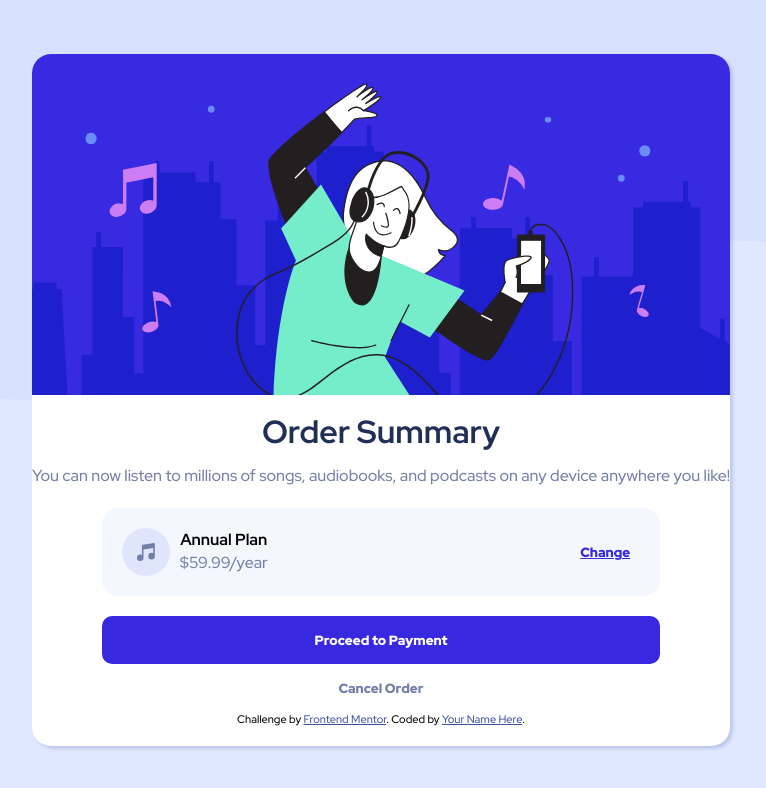
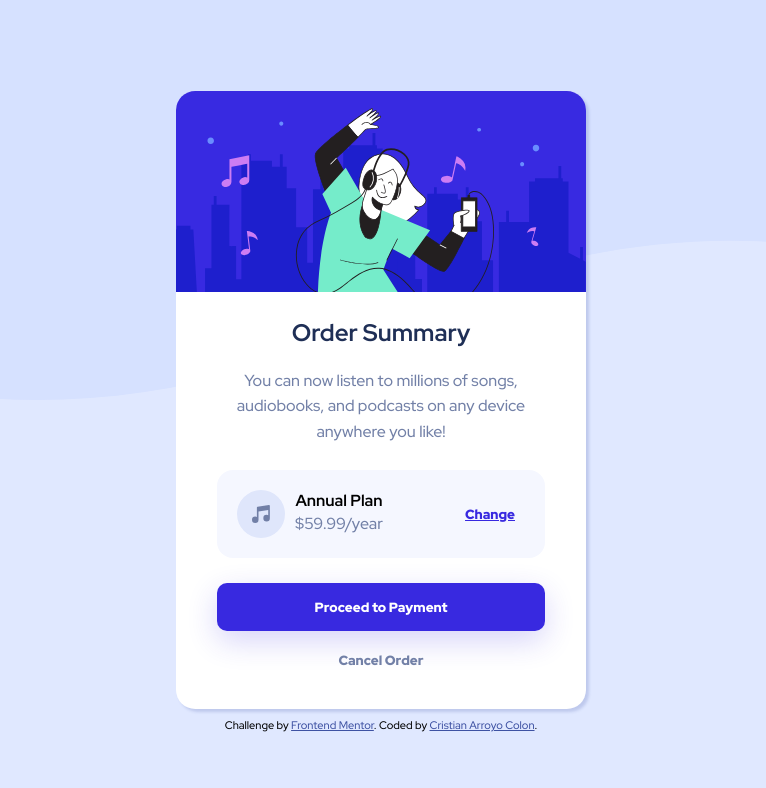
Before and after one commit to crisboxing11/Order-summary-component-challenge, a plain HTML site: page index.html in a window 1280 px wide. Shown: the whole page, without its empty margins (259-1025 px from the left). Drawn offline with Linux system fonts and the light colour scheme.

Commit message:
adjusting padding

```diff
--- a/index.html
+++ b/index.html
@@ -9,11 +9,6 @@
 
   <title>Frontend Mentor | Order summary card</title>
 
-  <!-- Feel free to remove these styles or customise in your own stylesheet 👍 -->
-  <style>
-    .attribution { font-size: 11px; text-align: center; }
-    .attribution a { color: hsl(228, 45%, 44%); }
-  </style>
 </head>
 <body>
   <div class="bgr"></div>
@@ -21,8 +16,8 @@
   <div class="picture">
     <img src="./images/illustration-hero.svg" alt="hero image" class="top-image">
   </div>
-  <h1>Order Summary</h1>
-<p> You can now listen to millions of songs, audiobooks, and podcasts on any
+  <h2>Order Summary</h2>
+<p class="description"> You can now listen to millions of songs, audiobooks, and podcasts on any
   device anywhere you like!</p>
 
 <div class="plan">
@@ -41,10 +36,11 @@
   <button class="btn-primary btn">Proceed to Payment</button>
   <button class="btn-secondary btn"> Cancel Order</button>
 </div>
+</div>
 
   <div class="attribution">
     Challenge by <a href="https://www.frontendmentor.io?ref=challenge" target="_blank">Frontend Mentor</a>.
-    Coded by <a href="#">Your Name Here</a>.
+    Coded by <a href="#">Cristian Arroyo Colon</a>.
   </div>
 </body>
 </html>
--- a/style.css
+++ b/style.css
@@ -57,8 +57,8 @@
       box-shadow: 3px 3px 3px hsl(228, 45%,44%, 0.2)
   }
 
-  .container h1 {
-      margin: 10px 0
+  .container h2 {
+      margin: 20px 0
   }
 
   .container .top-image {
@@ -67,11 +67,15 @@
 
   }
 
+  .container .description {
+    padding: 0 30px;
+  }
+
   .container .plan {
     background-color: var(--Very-pale-blue);
     padding: 20px;
      border-radius: 1rem;
-      margin: 20px auto;
+      margin: 25px auto;
       width: 80%;
       display: flex;
       align-items: center;
@@ -95,7 +99,7 @@
       justify-content: center;
   }
 
-  h1 {
+  h2 {
       color:hsl(223, 47%, 23%)
   }
 
@@ -125,7 +129,8 @@
       color: #fff;
       width: 80%;
       padding: 15px;
-      margin-bottom: 10px
+      margin-bottom: 15px;
+      box-shadow: 0px 10px 30px hsl(245, 75%, 52%,0.2) ;
   }
 
   .btn-primary:hover, .btn-change:hover {
@@ -136,7 +141,7 @@
   .btn-secondary {
       background-color: transparent;
       color: var(--Desaturated-blue);
-      margin-bottom: 10px
+      margin-bottom: 15px
   }
 
   .btn-secondary:hover{
@@ -149,12 +154,17 @@
 
 
 
+  .attribution { font-size: 11px; text-align: center; position: relative; margin-top: 650px}
+  .attribution a { color: hsl(228, 45%, 44%); }
 
 
-
-@media (min-width: 768px) {
+@media (min-width: 375px) {
  .bgr {
      background: url("./images/pattern-background-desktop.svg") no-repeat center/cover;
      height: 50vh;
  }
+
+ .container {
+     width: 410px
+ }
 }
```
